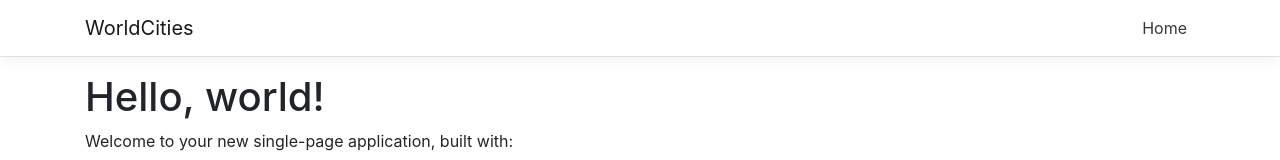
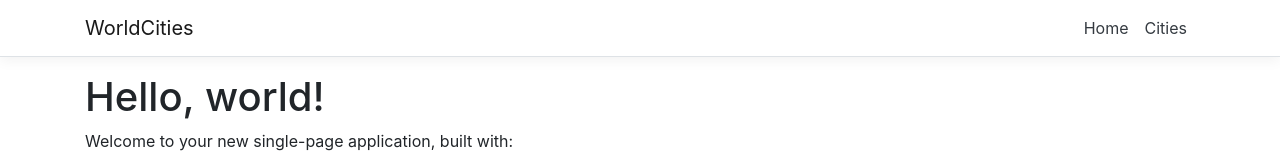
Before and after one commit to Harukine/WorldCities, an Angular app in the folder ClientApp/: page / in a window 1280 px wide. Shown: the top 160 px of the page. Built offline with nearby package versions, Linux system fonts and the light colour scheme.

Commit message:
wired up cities component

```diff
--- a/ClientApp/src/app/app.module.ts
+++ b/ClientApp/src/app/app.module.ts
@@ -7,12 +7,14 @@ import { RouterModule } from '@angular/router';
 import { AppComponent } from './app.component';
 import { NavMenuComponent } from './nav-menu/nav-menu.component';
 import { HomeComponent } from './home/home.component';
+import { CitiesComponent } from './cities/cities.component';
 
 @NgModule({
   declarations: [
     AppComponent,
     NavMenuComponent,
     HomeComponent,
+    CitiesComponent
   ],
   imports: [
     BrowserModule.withServerTransition({ appId: 'ng-cli-universal' }),
@@ -20,6 +22,7 @@ import { HomeComponent } from './home/home.component';
     FormsModule,
     RouterModule.forRoot([
       { path: '', component: HomeComponent, pathMatch: 'full' },
+      { path: 'cities', component: CitiesComponent }
     ])
   ],
   providers: [],
--- a/ClientApp/src/app/nav-menu/nav-menu.component.html
+++ b/ClientApp/src/app/nav-menu/nav-menu.component.html
@@ -11,6 +11,9 @@
           <li class="nav-item" [routerLinkActive]="['link-active']" [routerLinkActiveOptions]="{ exact: true }">
             <a class="nav-link text-dark" [routerLink]="['/']">Home</a>
           </li>
+          <li class="nav-item" [routerLinkActive]="['link-active']">
+            <a class="nav-link text-dark" [routerLink]="['/cities']">Cities</a>
+          </li>
         </ul>
       </div>
     </div>
```
